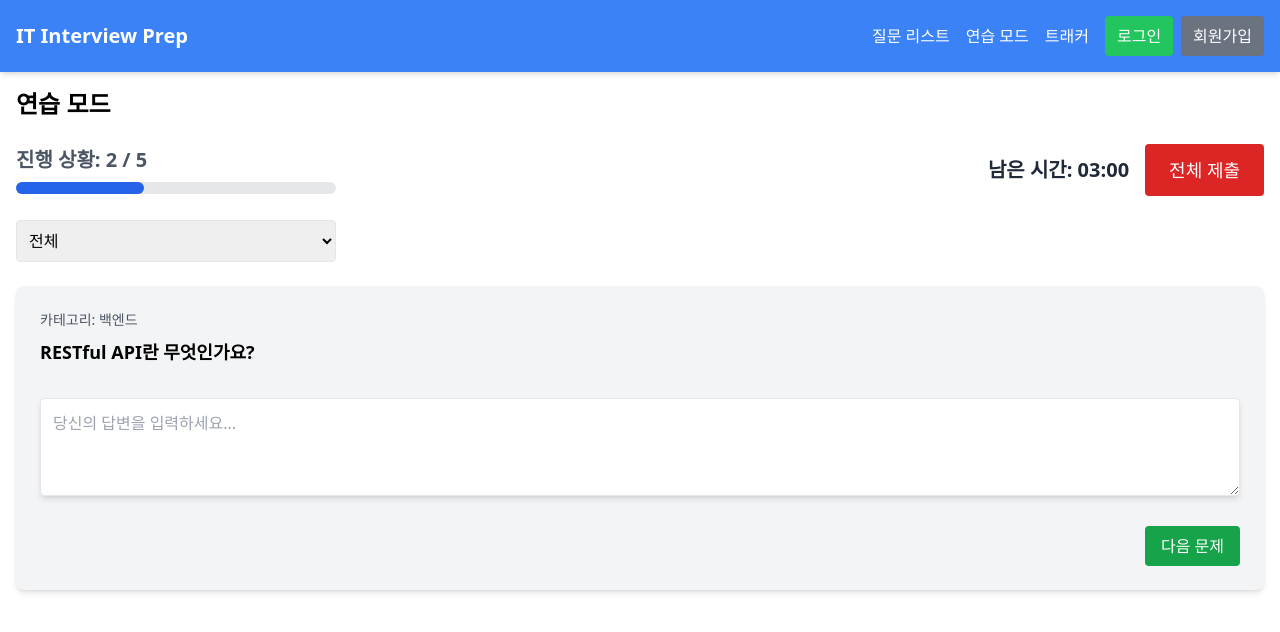
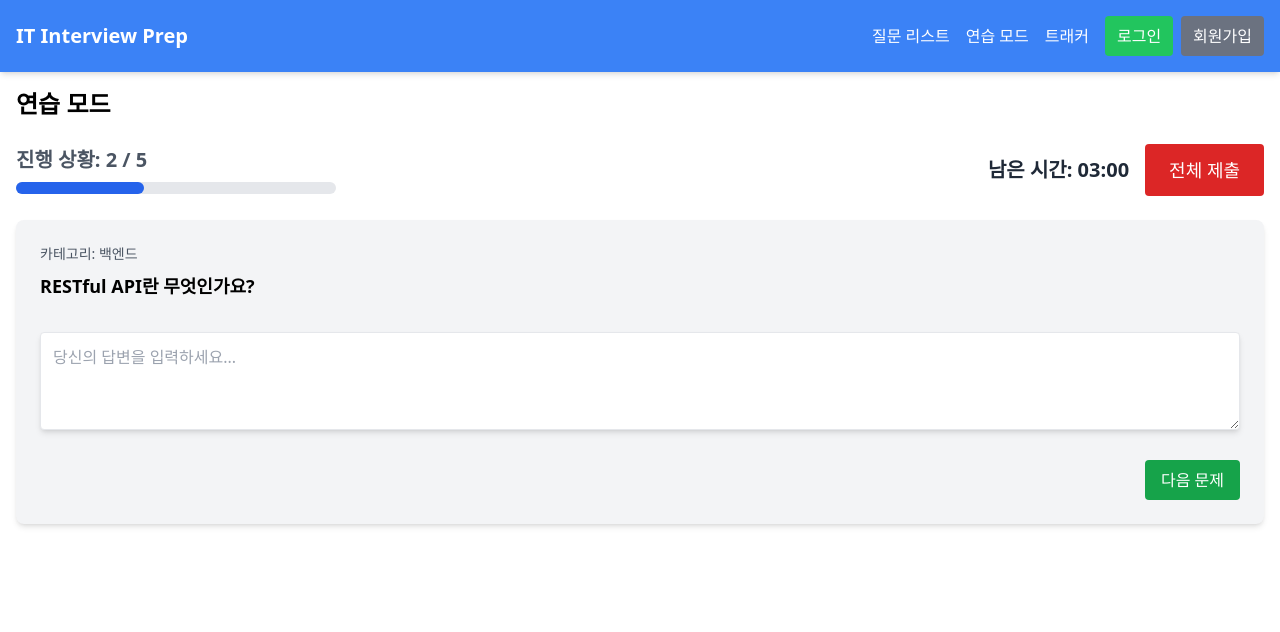
Before and after one commit to maplesyrup0423/it-Interview-Prep, a React (Create React App) app: page /practice in a window 1280 px wide. Shown: the top 632 px of the page. Built offline with nearby package versions, Linux system fonts and the light colour scheme; no server answers.

Commit message:
Update Practice.js

```diff
--- a/src/pages/Practice.js
+++ b/src/pages/Practice.js
@@ -43,15 +43,6 @@ const Practice = () => {
         </div>
       </div>
 
-      {/* 카테고리 선택 */}
-      <div className="mb-6">
-        <select className="border p-2 rounded w-full max-w-xs">
-          <option value="전체">전체</option>
-          <option value="백엔드">백엔드</option>
-          <option value="프론트엔드">프론트엔드</option>
-        </select>
-      </div>
-
       {/* 질문 영역 */}
       <div className="bg-gray-100 p-6 mb-6 rounded-lg shadow-md">
         <p className="text-sm text-gray-600 mb-2">카테고리: 백엔드</p>
```
